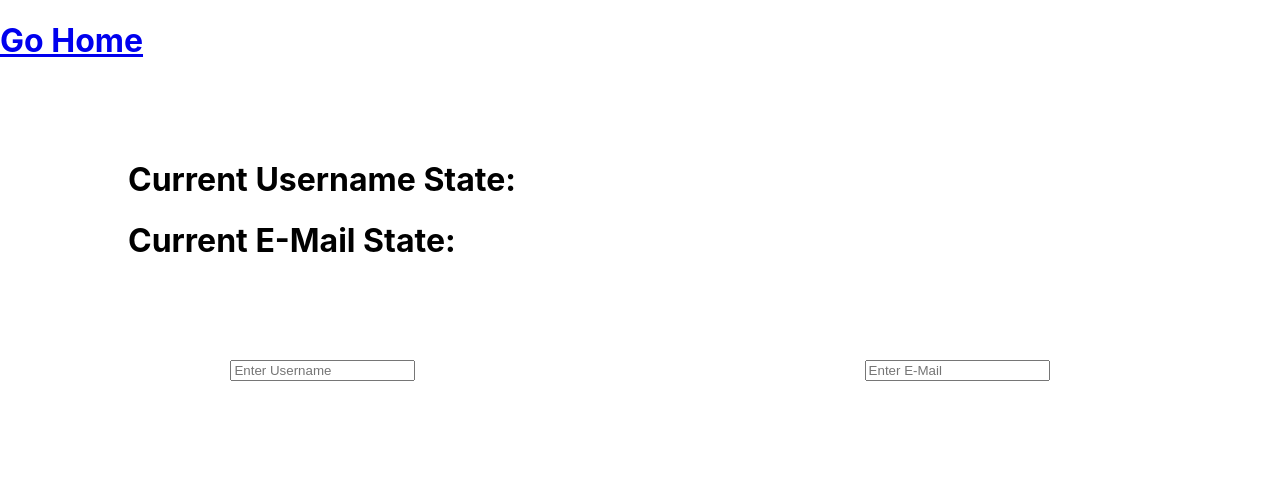
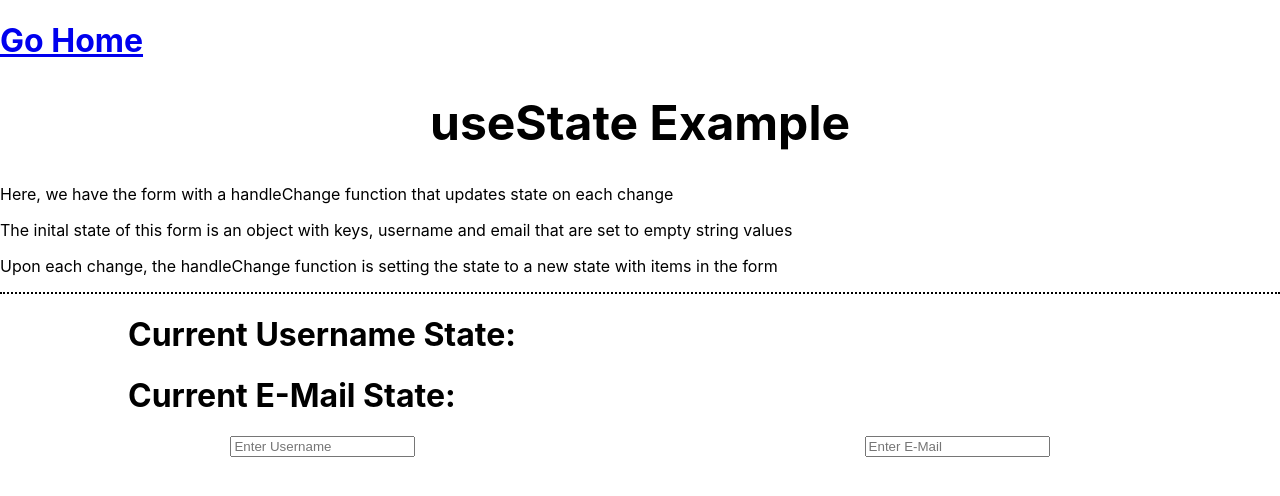
Before and after one commit to knguyen111601/React_Hook_Notes_Examples, a React (Create React App) app: page /useState in a window 1280 px wide. Shown: the top 496 px of the page. Built offline with nearby package versions, Linux system fonts and the light colour scheme.

Commit message:
useState info added

```diff
--- a/src/pages/StateTutorial.js
+++ b/src/pages/StateTutorial.js
@@ -3,8 +3,7 @@ import { useState } from "react"
 const StateTutorial = () => {
     const style = {
         margin: "auto",
-        width: "80%",
-        marginTop:"100px"
+        width: "80%"
     }
 
     const [form, setForm] = useState({username: "", email: ""})
@@ -15,7 +14,14 @@ const StateTutorial = () => {
         setForm(newForm)
     }
 
-    return <div style={style}>
+    return <>
+    <div style={{borderBottom:"2px dotted black"}}>
+        <h1 style={{textAlign:"center", fontSize:"3em"}}>useState Example</h1>
+        <p>Here, we have the form with a handleChange function that updates state on each change</p>
+        <p>The inital state of this form is an object with keys, username and email that are set to empty string values</p>
+        <p>Upon each change, the handleChange function is setting the state to a new state with items in the form</p>
+    </div>
+    <div style={style}>
             <h1>Current Username State: <span style={{color:"red"}}>{form.username}</span></h1>
             <h1>Current E-Mail State: <span style={{color:"red"}}>{form.email}</span></h1>
         <div style={style}>
@@ -37,6 +43,7 @@ const StateTutorial = () => {
         </form>
         </div>
     </div>
+    </>
 }
 
 export default StateTutorial
```
